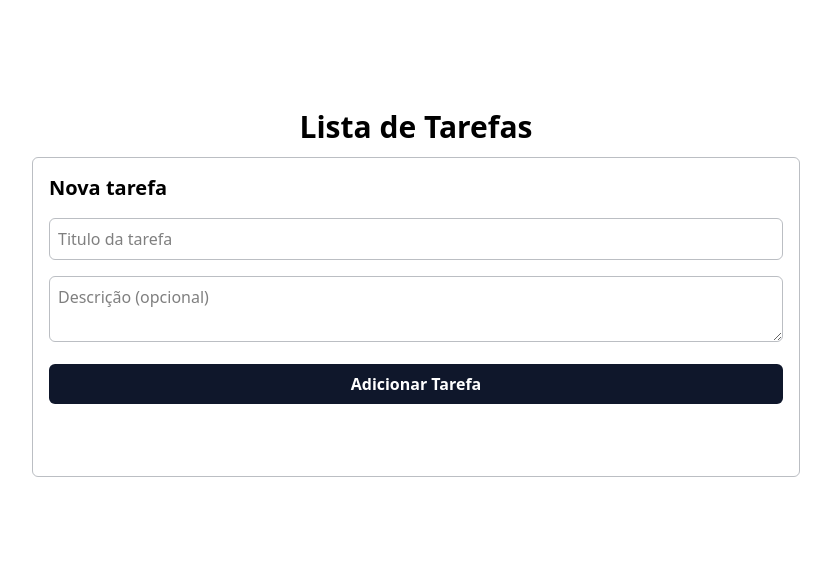
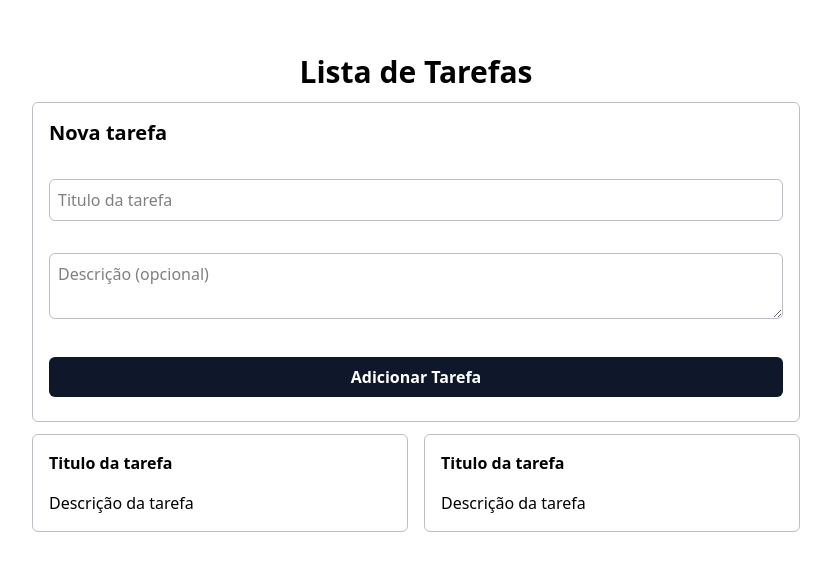
Before and after one commit to WillianM19/atividade-componentes-interfaces-ricas, a React (Vite) app: page / in a window 1280 px wide. Shown: the part 107-678 px from the top of the page, without its empty margins (224-1055 px from the left). Built offline with nearby package versions, Linux system fonts and the light colour scheme.

Commit message:
feat: base de componente de taskcard

```diff
--- a/src/App.tsx
+++ b/src/App.tsx
@@ -1,5 +1,6 @@
 import Button from "./components/Button"
 import Input from "./components/Input"
+import TaskCard from "./components/TaskCard"
 import Textbox from "./components/Textbox"
 
 
@@ -9,11 +10,16 @@ function App() {
     <div className="flex flex-col items-center justify-center h-screen">
       <h1 className="text-3xl font-bold">Lista de Tarefas</h1>
 
-      <div className="border border-gray-800/30 rounded-md mt-3 w-[60vw] min-h-[40vh] p-4 flex flex-col gap-4">
+      <div className="border border-gray-800/30 rounded-md mt-3 w-[60vw] min-h-[40vh] p-4 flex flex-col gap-8">
         <h1 className="text-xl font-bold">Nova tarefa</h1>
         <Input placeholder="Titulo da tarefa" />
         <Textbox placeholder="Descrição (opcional)" />
         <Button>Adicionar Tarefa</Button>
+      </div>
+
+      <div className="w-[60vw] mt-3 flex gap-4">
+        <TaskCard />
+        <TaskCard />
       </div>
     </div>
   )
--- /dev/null
+++ b/src/components/TaskCard/index.tsx
@@ -0,0 +1,8 @@
+export default function TaskCard() {
+    return (
+        <div className="border border-gray-800/30 rounded-md p-4 flex flex-col gap-4 flex-1">
+            <h1 className="text-md font-bold">Titulo da tarefa</h1>
+            <p>Descrição da tarefa</p>
+        </div>
+    )
+}
```
